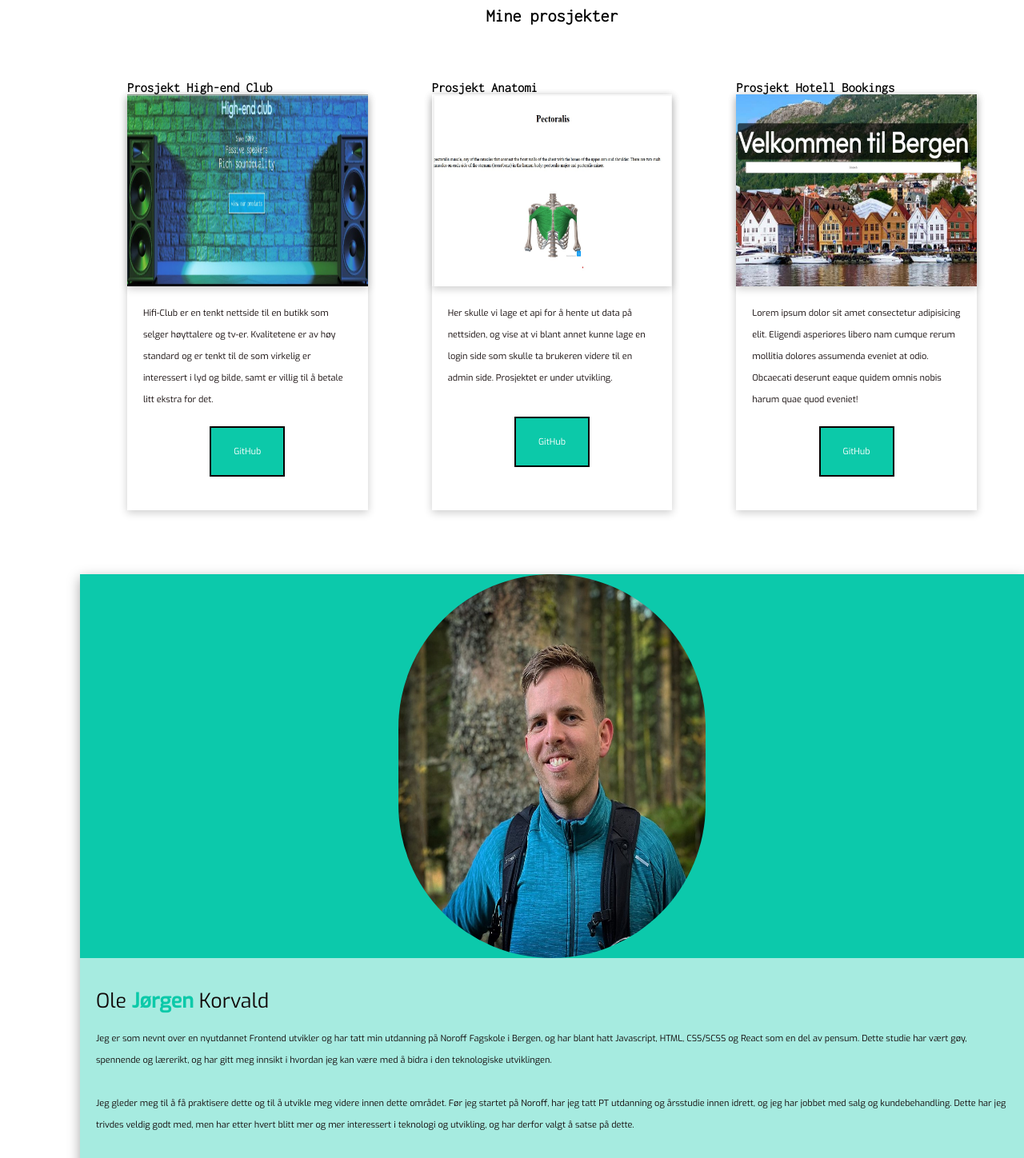
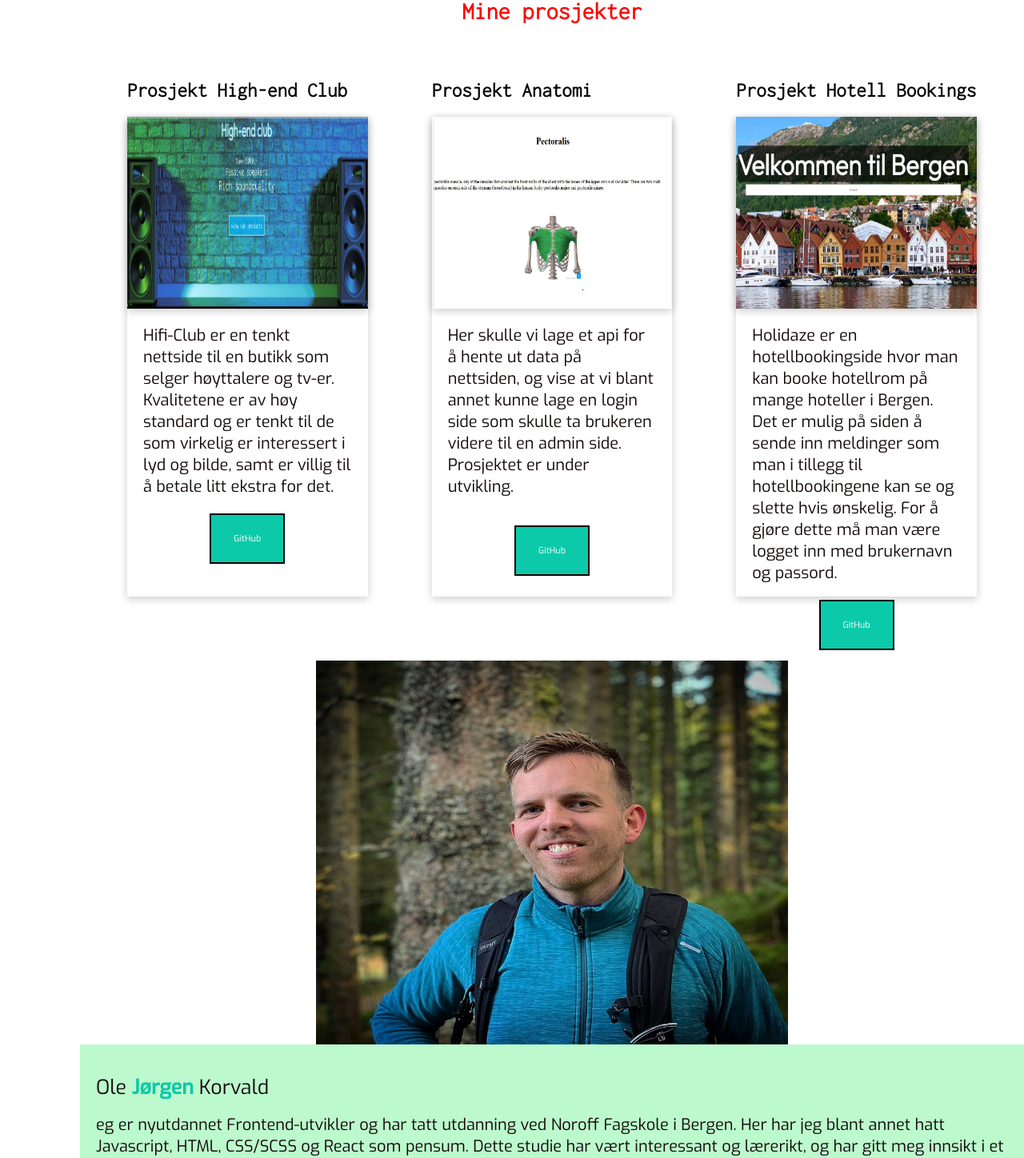
Before and after one commit to Ole994/portfolio-ole-2022, a React (Create React App) app: page / in a window 1280 px wide. Shown: the part 852-2300 px from the top of the page at 80% size. Built offline with nearby package versions, Linux system fonts and the light colour scheme.

Commit message:
profile img noe responsive

```diff
--- a/src/components/aboutMe/AboutMe.jsx
+++ b/src/components/aboutMe/AboutMe.jsx
@@ -21,21 +21,22 @@ const Intro = () => {
               </p>
             </div>
             <p className="description">
-              Jeg er som nevnt over en nyutdannet Frontend utvikler og har tatt
-              min utdanning på Noroff Fagskole i Bergen, og har blant hatt
-              Javascript, HTML, CSS/SCSS og React som en del av pensum. Dette
-              studie har vært gøy, spennende og lærerikt, og har gitt meg
-              innsikt i hvordan jeg kan være med å bidra i den teknologiske
-              utviklingen. <br /> <br /> Jeg gleder meg til å få praktisere
-              dette og til å utvikle meg videre innen dette området. Før jeg
-              startet på Noroff, har jeg tatt PT utdanning og årsstudie innen
-              idrett, og jeg har jobbet med salg og kundebehandling. Dette har
-              jeg trivdes veldig godt med, men har etter hvert blitt mer og mer
-              interessert i teknologi og utvikling, og har derfor valgt å satse
-              på dette. <br /> <br /> Jeg ønsker gjennom denne portfolioen å
-              vise noe av det jeg kan innen koding og programmering, og
-              forhåpentligvis nå ut til potensielle arbeidsgivere som finner
-              denne nettsiden attraktiv.
+              eg er nyutdannet Frontend-utvikler og har tatt utdanning ved
+              Noroff Fagskole i Bergen. Her har jeg blant annet hatt Javascript,
+              HTML, CSS/SCSS og React som pensum. Dette studie har vært
+              interessant og lærerikt, og har gitt meg innsikt i et spennende
+              område som jeg ønsker å videreutvikle meg innen.
+              <br />
+              <br />
+              Jeg gleder meg til å praktisere dette og til å utvikle meg videre.
+              Jeg har tidligere tatt PT utdanning og årsstudie innen idrett, og
+              jeg har jobbet med salg og kundebehandling. Dette har jeg trivdes
+              veldig godt med, men er etter hvert blitt mer og mer interessert i
+              teknologi. Jeg har derfor valgt å satse på dette. <br />
+              <br /> Jeg ønsker gjennom denne portfolien å vise noe av det jeg
+              har lært innen koding og programmering, og forhåpentligvis nå ut
+              til potensielle arbeidsgivere som finner denne nettsiden
+              attraktiv.
             </p>
           </div>
         </div>
--- a/src/components/home/Profile.jsx
+++ b/src/components/home/Profile.jsx
@@ -13,7 +13,6 @@ const Profile = () => {
               <h1 className="">FRONT-END </h1>
               <span className="utvikler">UTVIKLER</span>
             </div>
-
             <div className="profileText">
               <p>
                 Hei! Mitt navn er Ole. Jeg bor i Bergen og har akkurat fullført
--- a/src/components/works/Works.jsx
+++ b/src/components/works/Works.jsx
@@ -3,7 +3,6 @@ import secoundWork from "../../images/Skjermbilde-ca-framework.jpg";
 import thirdWork from "../../images/bergen.jpg";
 
 import Button from "../button/Button";
-import { AiFillGithub } from "react-icons/ai";
 
 const Works = () => {
   return (
@@ -49,8 +48,6 @@ const Works = () => {
                   vise at vi blant annet kunne lage en login side som skulle ta
                   brukeren videre til en admin side. Prosjektet er under
                   utvikling.
-                  {/* og er ikke fullstendig designet eller på noe vis
-                  komplett.  */}
                 </p>
                 <div className="workButtonTwo">
                   <a href="https://github.com/Noroff-FEU-Assignments/js-frameworks-course-assignment-Ole994">
@@ -73,10 +70,11 @@ const Works = () => {
 
               <div className="WorkDescription">
                 <p>
-                  Lorem ipsum dolor sit amet consectetur adipisicing elit.
-                  Eligendi asperiores libero nam cumque rerum mollitia dolores
-                  assumenda eveniet at odio. Obcaecati deserunt eaque quidem
-                  omnis nobis harum quae quod eveniet!
+                  Holidaze er en hotellbookingside hvor man kan booke hotellrom
+                  på mange hoteller i Bergen. Det er mulig på siden å sende inn
+                  meldinger som man i tillegg til hotellbookingene kan se og
+                  slette hvis ønskelig. For å gjøre dette må man være logget inn
+                  med brukernavn og passord.{" "}
                 </p>
               </div>
               <div className="workButtonThree">
--- a/src/sass/partials/_aboutMe.scss
+++ b/src/sass/partials/_aboutMe.scss
@@ -1,7 +1,5 @@
 .aboutMe {
   margin-top: 80px;
-  background-color: #0cc9ab;
-  box-shadow: rgba(0, 0, 0, 0.35) 0px 5px 15px;
 }
 
 .aboutMeWrapper {
@@ -18,9 +16,8 @@
 }
 
 .aboutMeImg {
-  width: 80%;
+  width: 100%;
   border: 10px;
-  border-radius: 200px;
 }
 .aboutMeImgText {
   display: flex;
@@ -33,7 +30,7 @@
   display: flex;
   flex-direction: column;
   // justify-content: center;
-  background-color: rgba(255, 255, 255, 0.637);
+  background-color: rgba(92, 240, 134, 0.413);
 
   span {
     color: #0cc9a9;
@@ -47,22 +44,29 @@
   align-items: flex-start;
   margin-top: 20px;
 }
-
-.description {
-  margin-top: 20px;
-}
 .ojk {
   font-size: 25px;
 }
+.description {
+  margin-top: 20px;
+  font-size: 20px;
+}
+
 .aboutMeImgBox {
-  // background-color: rgba(145, 140, 140, 0.247);
   display: flex;
   justify-content: center;
   align-items: center;
 }
 
+@media screen and (min-width: 500px) {
+  .aboutMeImgBox {
+  }
+  .aboutMeImg {
+  }
+}
 @media screen and (min-width: 1000px) {
   .aboutMeImgBox {
+    width: 50%;
   }
   .aboutMeImg {
     height: 60vh;
@@ -78,8 +82,10 @@
     flex-direction: column;
     justify-content: flex-start;
     align-items: center;
+    height: 50vh;
   }
   .aboutMeImg {
+    width: 100%;
     width: 100%;
   }
 
@@ -94,7 +100,7 @@
     }
   }
   .aboutMeImg {
-    width: 80%;
+    width: 100%;
   }
   .aboutMeWrapper {
     flex-direction: row;
--- a/src/sass/partials/_nav.scss
+++ b/src/sass/partials/_nav.scss
@@ -100,6 +100,7 @@ li {
 @media screen and (max-width: 900px) {
   .hamburger-icon {
     color: white;
+    background-color: green;
     font-size: 30px;
     z-index: 9999999;
     position: fixed;
@@ -110,25 +111,25 @@ li {
 
   .navigation {
     left: 0px;
-    width: 50%;
+    width: 60%;
 
     li {
-      margin-top: 30px;
+      margin-top: 50px;
     }
     z-index: 9;
   }
 
   li {
     font-size: 16px;
-    margin: 0;
+
     padding: 0;
     height: 40px;
   }
   .title {
     color: white;
     font-size: 16px;
-    width: 20px;
   }
+
   .icon {
     svg {
       font-size: 30px;
--- a/src/sass/partials/_profile.scss
+++ b/src/sass/partials/_profile.scss
@@ -1,6 +1,6 @@
 .profileContainer {
   border: 1px solid black;
-  height: 120vh;
+  height: 140vh;
   background-image: linear-gradient(
       rgba(108, 169, 124, 0.111),
       rgba(0, 0, 0, 0.353)
@@ -9,6 +9,7 @@
   background-position: center;
   background-size: cover;
   background-repeat: no-repeat;
+  background-position: 50%;
 }
 
 .profileWrapper {
@@ -29,15 +30,13 @@
   align-items: center;
   flex-direction: column;
   justify-content: center;
-  h1 {
-    line-height: 40px;
-  }
 
   h1 {
     color: #0cc9ab;
     text-align: center;
     width: 60%;
     margin-top: 40px;
+    line-height: 40px;
   }
 }
 .headerProfile {
@@ -60,13 +59,6 @@
     max-width: 50%;
   }
 }
-
-.imgProfileBox {
-  display: flex;
-  justify-content: center;
-  align-items: center;
-  width: 100%;
-}
 .profileText {
   display: flex;
   justify-content: center;
@@ -80,9 +72,17 @@
     max-width: 100%;
   }
 }
+.imgProfileBox {
+  display: flex;
+  justify-content: flex-start;
+  align-items: flex-start;
+  max-width: 100%;
+}
 .profileImg {
   max-width: 300px;
+  height: 300px;
 }
+
 .imgProfileBox {
   display: flex;
   justify-content: center;
@@ -90,9 +90,19 @@
 }
 
 @media screen and (min-width: 1000px) {
+  .firstHeader {
+    margin-top: 0;
+    h1 {
+      margin-top: 70px;
+    }
+  }
   .profileWrapper {
     flex-direction: row;
     margin-top: 30vh;
+    margin-top: 15vh;
+  }
+  .profileContainer {
+    height: 100vh;
   }
   .headerProfile {
     display: flex;
@@ -133,6 +143,11 @@
 }
 
 @media screen and (min-width: 1200px) {
+  .firstHeader {
+    h1 {
+      font-size: 35px;
+    }
+  }
   .alignHeaderText {
     display: flex;
     justify-content: center;
@@ -154,7 +169,7 @@
     width: 50%;
 
     p {
-      font-size: 35px;
+      font-size: 25px;
       line-height: 70px;
     }
   }
--- a/src/sass/partials/_works.scss
+++ b/src/sass/partials/_works.scss
@@ -19,19 +19,20 @@
 }
 
 .headerWork {
-  margin-top: 60px;
   display: flex;
   justify-content: center;
   align-items: center;
   h1 {
-    color: black;
+    color: red;
+    font-size: 30px;
+    margin-top: 50px;
   }
 }
 .cardOne {
-  //   border: 1px solid black;
-  height: 65vh;
+  height: 75vh;
   box-shadow: 0 3px 10px rgb(0 0 0 / 0.2);
   background-color: white;
+  margin-top: 20px;
 }
 
 .imageContainerOne {
@@ -41,6 +42,10 @@
 
 .workContainerOne {
   margin-top: 40px;
+
+  h2 {
+    font-size: 25px;
+  }
 }
 
 .workImages {
@@ -50,6 +55,7 @@
 .WorkDescription {
   p {
     padding: 20px;
+    font-size: 20px;
   }
 }
 .workButtonTwo {
@@ -62,3 +68,38 @@
   justify-content: flex-end;
   align-items: center;
 }
+
+@media screen and (min-width: 750px) {
+}
+@media screen and (min-width: 1500px) {
+  .workContainerOne {
+    font-size: 30px;
+    h2 {
+      font-size: 30px;
+    }
+  }
+
+  .WorkDescription {
+    p {
+      padding: 20px;
+      font-size: 20px;
+      line-height: 30px;
+    }
+  }
+}
+
+@media screen and (min-width: 2000px) {
+  .WorkDescription {
+    p {
+      padding: 30px;
+      font-size: 30px;
+      line-height: 70px;
+    }
+  }
+  .workContainerOne {
+    font-size: 40px;
+    h2 {
+      font-size: 40px;
+    }
+  }
+}
```
